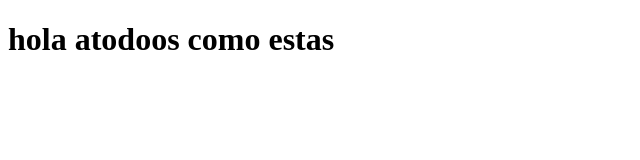
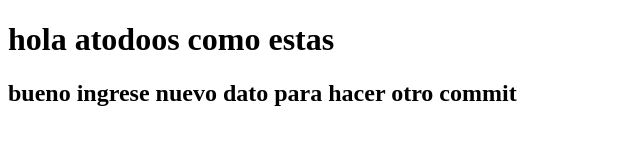
Before and after one commit to elinil/prueba1, a plain HTML site: page index.html in a window 1280 px wide. Shown: the whole page, without its empty margins (0-640 px from the left). Drawn offline with Linux system fonts and the light colour scheme.

Commit message:
probando con lr h2
agregando nuevos comentarios

```diff
--- a/index.html
+++ b/index.html
@@ -7,5 +7,6 @@
 
 <body>
 <h1>hola atodoos como estas</h1>
+<h2>bueno ingrese nuevo dato para hacer otro commit</h2>
 </body>
 </html>
```
